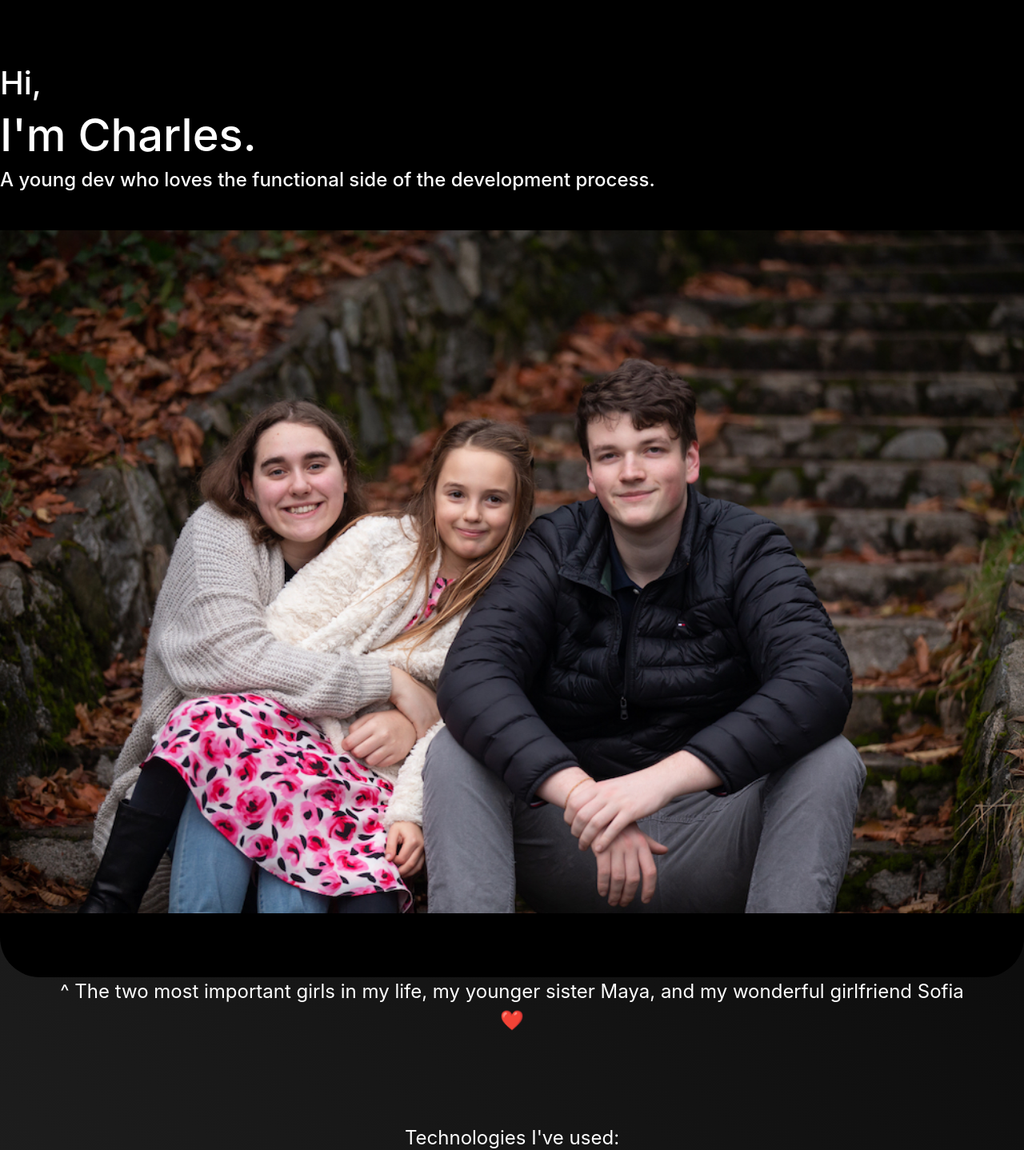
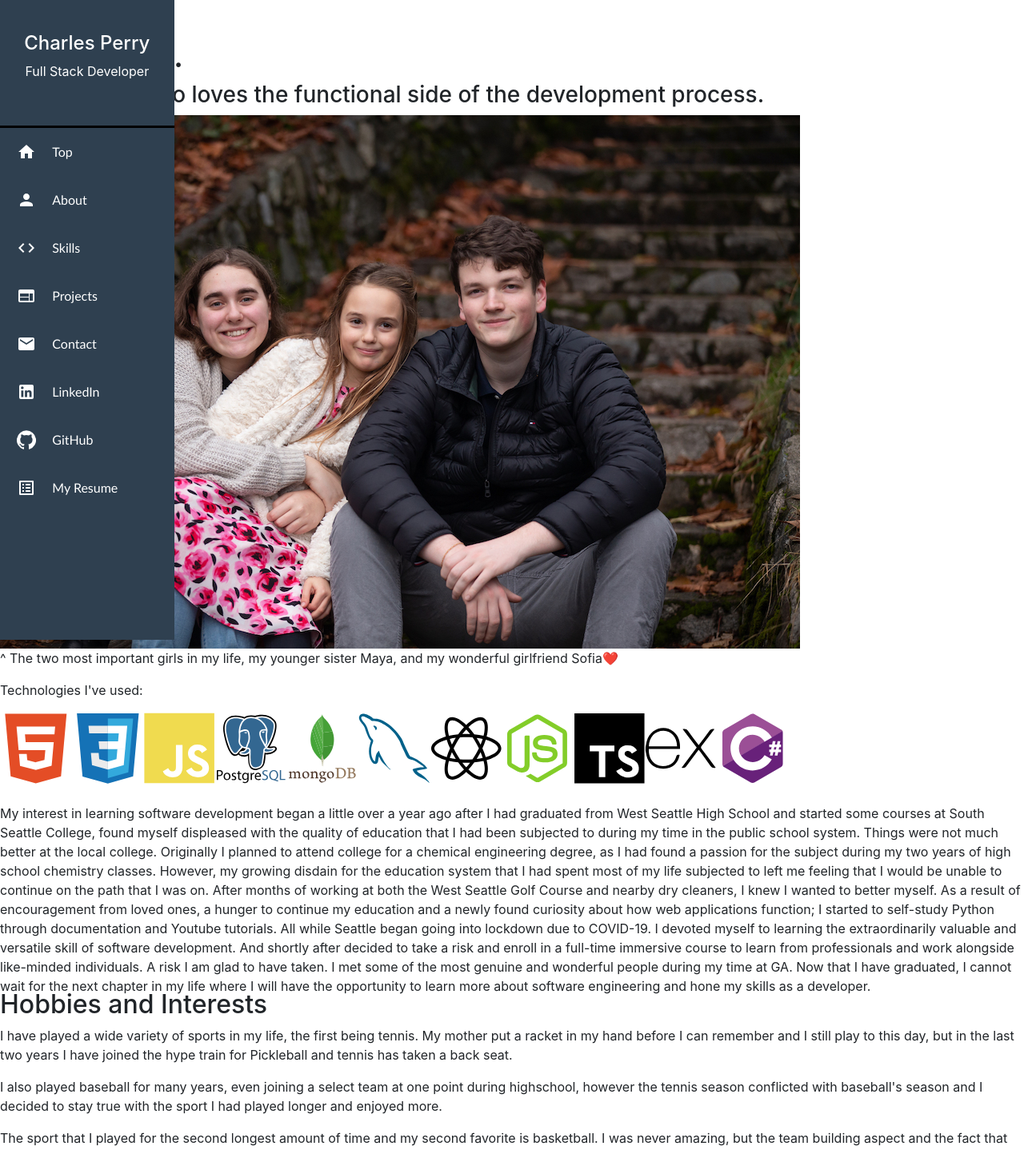
Before and after one commit to CharlesHPerry/Portfolio, a Next.js app: page /about in a window 1280 px wide. Shown: the top 1438 px of the page at 80% size. Built offline with nearby package versions, Linux system fonts and the light colour scheme.

Commit message:
mobile responsivness done, last thing to do is to finalize text, and style sidebar buttons

```diff
--- a/components/navbar.js
+++ b/components/navbar.js
@@ -1,32 +1,54 @@
 import Head from 'next/head';
 import Link from 'next/link';
-import {useEffect} from 'react';
+import {useState} from 'react';
 import styles from '../styles/Home.module.css';
 import {NavData} from './navdata';
 import {ExternalLinks} from './externallinks';
 import ListAltIcon from '@material-ui/icons/ListAlt';
+import MenuIcon from '@material-ui/icons/Menu';
+import CloseIcon from '@material-ui/icons/Close';
 
 export default function Navbar() {
+    const [sidebar, setSidebar] = useState(false);
 
-
+    const showSidebar = () => {
+        setSidebar(!sidebar);
+        console.log("Clicked button")
+        console.log(sidebar)
+    }
     return (
-        <div className={styles.sidebar}>
+        <>
+            <div className={styles.nav_bar}>
+                <div>
+                    <h4 className={styles.nav_text}>Charles Perry</h4>
+                    <p className={styles.nav_text}>Full Stack Developer</p>
+                </div>
+                <div className={styles.menu_bars} onClick={showSidebar}>
+                    <MenuIcon/>
+                </div>
+            </div>
+            <div className={sidebar ? styles.sidebar : styles.hidden}>
                 <ul className={styles.sidebar_list}>
+                    <div className={styles.close_icon} onClick={showSidebar}>
+                        <CloseIcon/>
+                    </div>
                     {NavData.map((val, key) => {
                         return (
                             <li key={key} onClick={() => {window.location.href = val.link}} className={styles.nav_item}>
+                                <div onClick={showSidebar} className={styles.nav_item}>
                                     <div className={styles.navicon}>
                                         {val.Icon}
                                     </div>
                                     <div className={styles.navtitle}>
                                         {val.title}
                                     </div>
+                                </div>
                             </li>
                         )
                     })}
                     {ExternalLinks.map((val, key) => {
                         return (
-                        <li key={key} className={styles.nav_item}>
+                            <li key={key} className={styles.nav_item} onClick={showSidebar}>
                                 <div className={styles.navicon}>
                                     {val.Icon}
                                 </div>
@@ -36,7 +58,7 @@
                             </li>
                         )
                     })}
-                <li className={styles.nav_item}>
+                    <li className={styles.nav_item} onClick={showSidebar}>
                         <div className={styles.navicon}>
                             <ListAltIcon/>
                         </div>
@@ -46,5 +68,6 @@
                     </li>
                 </ul>
             </div>
+        </>
     )
 }
--- a/pages/index.js
+++ b/pages/index.js
@@ -41,9 +41,8 @@
         <NavBar/>
         <main className={styles.main_page}>
           <section id="top" className={styles.canvas}>
-            <div className={styles.intro_div}>
-            <h1 className={styles.can_txt}>Charles Perry</h1>
-            <p className={styles.btm_txt}>An early career full-stack web developer. Deeply motivated and relentlessly devoted to learning and improving in the hopes of helping others.</p>
+            <div>
+              <p className={styles.btm_txt}>An early career full-stack web developer. Deeply motivated and relentlessly devoted to learning and improving in the hopes of helping others.</p>
             </div>
             <Particles id={styles.particle} options={{
             fpsLimit: 60,
--- a/styles/Home.module.css
+++ b/styles/Home.module.css
@@ -1,236 +1,56 @@
-
-.page_top {
-  background-color: black;
-  width: 100vw;
-  padding-top: 10vh;
-  display: inline-block
-}
-.hi {
+.menu_bars {
+  margin-left: 2rem;
+  font-size: 2rem;
+  background: none;
+  display: flex;
   color: white;
-  width: 100vw;
-  font-size: 5vh;
-}
-.big_text {
-  color: white;
-  font-size: 7vh;
+  width: 3vw;
 }
 
-.med_text {
-  width: 100vw;
-  color: white;
-  font-size: 3vh;
-  display: inline-block;
-}
-.about_main {
-  color: white;
-  width: 100vw;
-  position: absolute;
-  justify-content: center;
-  overflow-x: hidden;
-  background-image: linear-gradient(45deg, #282828 0%, black 100%);
+.hidden {
+  left: -100%;
+  transition: 200ms;
+  display: none;
 }
 
-.techicons {
-  justify-content: space-between;
-  display: inline-block;
-  width: 90%;
+.nav_text {
+  color: white;
+  text-align: center;
+
 }
 
-.description{
-  text-align: center;
+.close_icon {
+  color: white;
+  display: flex-end;
+  width: 3vw;
 }
 
 .icons {
   width: 10vw;
 }
-.my_pic {
-  width: 100vw;
-  height: auto;
-  padding-bottom: 5vh;
-  background-color: black;
-  border-radius: 1em;
-}
-.pic {
-  width: 100vw;
-  height: auto;
-}
-.navlogo {
-  width: 8vw;
-}
-.my_logo {
-  width: 8vw;
-}
-.pic_text {
-  font-size: 1.2vh;
-  text-align: center;
-  color: white;
-  width: 90%;
-  margin: 0 auto;
-}
-.bigblurb {
-  text-align: center;
-  width: 95%;
-  margin: 0  auto;
+
+/* TEST CSS */
+
+.nav_bar {
+  background-color: #2f4050;
+  height: 10vh;
+  display: flex;
+  position: fixed;
+  width: 100%;
+  justify-content: center;
+  align-items: center;
+  z-index: 2;
 }
 
-.center {
-  text-align: center;
-  padding-top: 5vh;
-  width: 90%;
-  justify-content: center;
-  margin: 0 auto;
-}
-
-.li {
-  text-align: left;
-  width: 90%;
-}
-
-.ri {
-  text-align: right;
-  width: -90%;
-}
-/* css for project page */
-
-.galpic {
-  width: 100%;
-}
-.galart {
-  width: 100vw;
-  height: auto;
-}
-.arttext {
-  font-size: 3vh;
-  color: white;
-  text-decoration: black;
-}
-
-.main {
-  padding: 5vh 0;
-  flex: 1;
-  display: flex;
-  flex-direction: column;
-  justify-content: center;
-  align-items: center;
-  width: 100%;
-  text-align: center;
-}
-.logo {
-  height: 4vh;
-  width: auto;
-}
-
-.container {
-  min-height: 100vh;
-  padding: 0 0.5rem;
-  display: flex;
-  flex-direction: column;
-  justify-content: center;
-  align-items: center;
-  background-image: url("/bgblue1.jpg");
-  background-repeat: no-repeat;
-  background-size: cover;
-}
-
-.footer {
-  position: relative;
-  bottom: 5vh;
-  width: 100%;
-  display: flex;
-  justify-content: center;
-  align-items: center;
-  height: 4vh;
-}
-
-.fade_title {
-  position: relative;
-  max-width: 100%;
-  text-align: left;
-  opacity: 0;
-  margin: 0;
-  font-size: 6vh;
-  color: black;
-}
-
-.fade_description {
-  margin-top: 1rem;
-  text-align: left;
-  opacity: 0;
-  line-height: 1.5;
-  font-size: 2vh;
-  color: white;
-  background-color: #2C2C2C;
-  border-radius: 15px;
-  font-family: 'Source Code Pro', monospace;
-}
-
-.cartext {
-  margin-top: 3vh;
-  display: flex;
-  color: black;
-  justify-content: center;
-  width: 90%;
-  text-align: center;
-  font-size: 2vh;
-  background-color: honeydew;
-  border-radius: 10px
-}
-
-@media (min-width: 600px) {
 
 .body {
   margin: 0 auto;
   height: 100%;
   width: 100%;
+  overflow-x: hidden;
+  background: linear-gradient(180deg, #a3bded, #6991c7)
 }
 
-  .container {
-    min-height: 100vh;
-    padding: 0 0.5rem;
-    display: flex;
-    flex-direction: column;
-    justify-content: center;
-    align-items: center;
-    background-image: url("/bgblue1.jpg");
-    background-repeat: no-repeat;
-    background-size: cover;
-  }
-
-  .main {
-    padding: 5rem 0;
-    flex: 1;
-    display: flex;
-    flex-direction: column;
-    justify-content: center;
-    align-items: center;
-    width: 100%;
-    text-align: center;
-  }
-
-  .footer {
-    width: 100%;
-    height: 75px;
-    border-top: 1px solid black;
-    display: flex;
-    justify-content: center;
-    align-items: center;
-  }
-
-  .footer img {
-    margin-left: 0.5rem;
-  }
-
-  .footer a {
-    display: flex;
-    justify-content: center;
-    align-items: center;
-  }
-
-  .description {
-    padding: 15px;
-    line-height: 1.5;
-    font-size: 1.5rem;
-  }
 
 .code {
   background: #fafafa;
@@ -246,75 +66,32 @@
   align-items: center;
   justify-content: center;
   flex-wrap: wrap;
-
   max-width: 800px;
   margin-top: 3rem;
 }
 
-
-  .logo {
-    height: 2em;
-  }
-
-  .my_logo{
-    width: 4em;
-    padding-top: 10%;
-  }
-
-  .navlogo {
-    width: 3em;
-    height: auto;
-    align-items: center;
-  }
-
-  .techicons {
-    display: inline-block;
-    justify-content: space-between;
-
-  }
 .icons {
   width: 7vw;
   flex-wrap: wrap;
 }
 
-  .galart {
-    width: auto;
-    height: 70vh;
-  }
-
-
-  .my_pic {
-    height: auto;
-    max-width: 100%;
-    display: flex;
-    justify-content: center;
-    background-color: black;
-    padding-top: 5vh;
-    padding-bottom: 10vh;
-    border-top-left-radius: 0px;
-    border-top-right-radius: 0px;
-    border-bottom-left-radius: 50px;
-    border-bottom-right-radius: 50px;
-  }
-
-  .pic_text {
-    text-align: center;
-    font-size: 3vh;
-  }
-
-  .arttext {
-    background: hidden;
-    margin: 0 auto;
-    overflow-x: hidden;
-  }
 
 .sidebar {
-    height: 100%;
+  height: 90vh;
+  margin-top: 10vh;
   width: 17vw;
+  top: 0;
   position: fixed;
   background-color: #2f4050;
   display: flex;
   align-content: center;
+  transition: 300ms;
+  z-index: 2;
+}
+
+.sidebar.active{
+  left: 0;
+  transition: 350ms;
 }
 
 .sidebar_list {
@@ -364,10 +141,8 @@
 }
 
 .main_page {
-    width: 83%;
+  width: auto;
   height: 100%;
-    margin-left: 17%;
-
 }
 
 .skills_box {
@@ -376,7 +151,7 @@
   background-color: white;
   justify-content: center;
   display: grid;
-    grid-template-columns: 20% 20% 20% 20%;
+  grid-template-columns: 30% 30% 30%;
   box-shadow: 0 2px 5px 0 rgba(0,0,0,0.16), 0 2px 10px 0 rgba(0,0,0,0.12);
 }
 
@@ -426,6 +201,7 @@
   padding-left: 7vw;
   font-size: 6vh;
   color:  #2f4050;
+  z-index: 1;
 }
 
 .project_image {
@@ -443,7 +219,7 @@
   justify-content: space-evenly;
   align-content: space-evenly;
   display: grid;
-    grid-template-columns: 40% 40%;
+  grid-template-columns: 80%;
   background-color: rgb(201, 195, 195);
   box-shadow: inset 0 2px 5px 0 rgba(0,0,0,0.5), 0 2px 10px 0 rgba(0,0,0,0.5);
 }
@@ -487,7 +263,6 @@
   justify-content: center;
   margin: auto;
   text-align: center;
-    position: relative;
 }
 
 .first_text {
@@ -575,4 +350,56 @@
   padding-bottom: 2vh;
 }
 
+
+
+@media (min-width: 1000px) {
+  .nav_bar {
+    background-color: #2f4050;
+    height: 20vh;
+    display: flex;
+    position: fixed;
+    width: 17vw;
+    justify-content: center;
+    align-items: center;
+    border-bottom: 3px solid black;
   }
+  .menu_bars {
+    display: none;
+  }
+
+  .close_icon {
+    display: none;
+  }
+
+  .sidebar {
+    left: 0;
+    height: 80%;
+    margin-top: 20vh;
+  }
+
+  .skills_box {
+    grid-template-columns: 20% 20% 20% 20%;
+  }
+
+  .project_div {
+    grid-template-columns: 40% 40%;
+  }
+
+  .main_page {
+    width: auto;
+    margin-left: 17vw;
+  }
+
+  .hidden {
+    height: 80vh;
+    margin-top: 20vh;
+    width: 17vw;
+    top: 0;
+    position: fixed;
+    background-color: #2f4050;
+    display: flex;
+    align-content: center;
+    left: 0;
+  }
+
+}
--- /dev/null
+++ b/styles/NavStyles.module.css
@@ -0,0 +1,99 @@
+.nav_bar {
+    background-color: #2f4050;
+    height: 7vh;
+    display: flex;
+    position: fixed;
+    width: 100%;
+    justify-content: start;
+    align-items: center;
+}
+
+.sidebar {
+    height: 100%;
+    width: 17vw;
+    position: fixed;
+    background-color: #2f4050;
+    display: flex;
+    align-content: center;
+    left: -100%;
+    transition: 850ms;
+}
+
+.sidebar.active {
+    left: 0;
+    transition: 350ms;
+}
+
+.sidebar_list {
+    height: auto;
+    padding: 0;
+    width: 100%;
+}
+
+.sidebar_list .nav_item {
+    width: 100%;
+    height: 60px;
+    list-style-type: none;
+    margin: 0%;
+    display: flex;
+    flex-direction: row;
+    color: white;
+    justify-content: center;
+    align-items: center;
+    font-family: 'Trebuchet MS', 'Lucida Sans Unicode', 'Lucida Grande', 'Lucida Sans', Arial, sans-serif;
+}
+.sidebar_list .nav_item:hover {
+    cursor: pointer;
+    background-color: #293846;
+}
+.sidebar_list #active {
+    background-color: #293846;
+}
+.nav_item .navicon {
+    flex: 30%;
+    display: grid;
+    place-items: center;
+    text-decoration: none;
+}
+
+.link_txt {
+    text-decoration: none;
+    color: white;
+}
+.link_txt:hover {
+    text-decoration: none;
+    color: white;
+}
+
+.nav_item .navtitle {
+    flex: 70%;
+    text-decoration: none;
+}
+.menu_bars {
+    margin-left: 2rem;
+    font-size: 2rem;
+    background: none;
+  }
+
+  @media (min-width: 1000px) {
+      .nav_bar {
+        background-color: #2f4050;
+        height: 7vh;
+        display: flex;
+        position: fixed;
+        width: 17vw;
+        justify-content: start;
+        align-items: center;
+      }
+      .menu_bars {
+          display: hidden;
+      }
+      .close_icon {
+          display: hidden;
+      }
+      .sidebar {
+          left: 0;
+          transition: 0ms;
+      }
+
+  }
```
Lines whose indentation alone changed are shown as unchanged.
